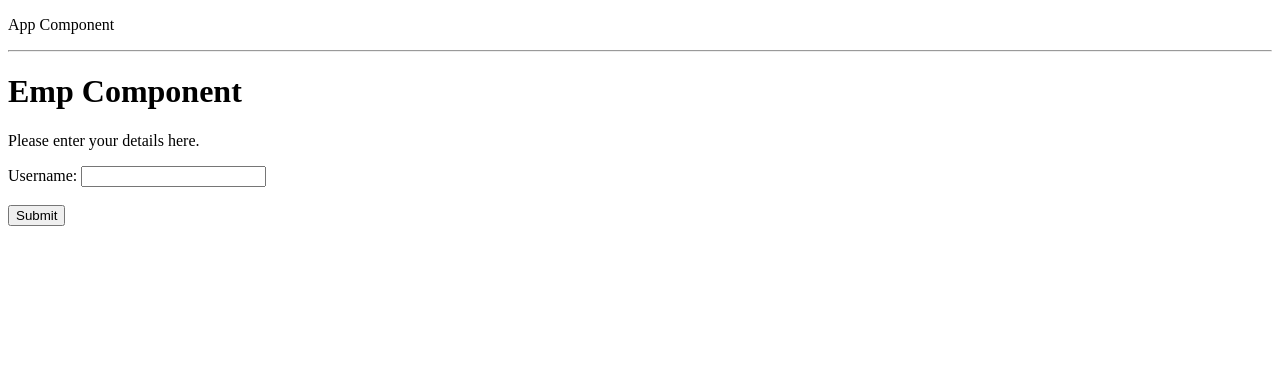
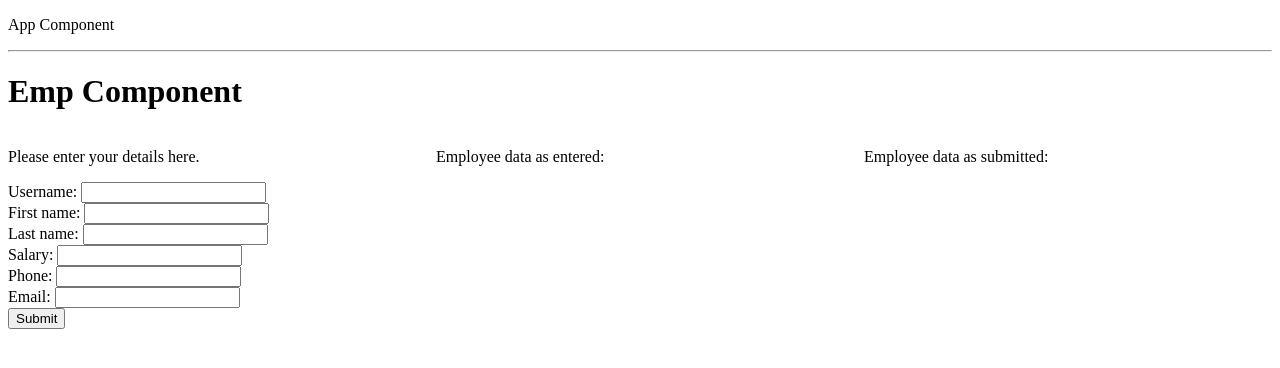
Before and after one commit to vamandeshmukh/sbi-react-app-2023, a React (Create React App) app: page / in a window 1280 px wide. Shown: the top 368 px of the page. Built offline with nearby package versions, Linux system fonts and the light colour scheme.

Commit message:
sbi react demo

```diff
--- a/public/index.html
+++ b/public/index.html
@@ -2,12 +2,19 @@
 <html lang="en">
 
 <head>
-
-
+  <meta charset="utf-8" />
+  <link rel="icon"
+    href="https://upload.wikimedia.org/wikipedia/commons/thumb/c/cc/SBI-logo.svg/240px-SBI-logo.svg.png" />
+  <meta name="viewport" content="width=device-width, initial-scale=1" />
+  <meta name="theme-color" content="#000000" />
+  <meta name="description" content="ReactJS Demo App for SBI IT training 4 Dec 2023" />
+  <link rel="apple-touch-icon"
+    href="https://upload.wikimedia.org/wikipedia/commons/thumb/c/cc/SBI-logo.svg/240px-SBI-logo.svg.png" />
+  <link rel="manifest" href="%PUBLIC_URL%/manifest.json" />
+  <title>SBI React App | 4 Dec 2023 | SBI IT</title>
 </head>
 
 <body>
-
 
   <div id="root"></div>
 
--- a/public/index2.html
+++ b/public/index2.html
@@ -2,7 +2,7 @@
 <html lang="en">
   <head>
     <meta charset="utf-8" />
-    <link rel="icon" href="%PUBLIC_URL%/favicon.ico" />
+    <link rel="icon" href="https://upload.wikimedia.org/wikipedia/commons/thumb/c/cc/SBI-logo.svg/240px-SBI-logo.svg.png" />
     <meta name="viewport" content="width=device-width, initial-scale=1" />
     <meta name="theme-color" content="#000000" />
     <meta
--- a/src/components/EmpData.js
+++ b/src/components/EmpData.js
@@ -3,13 +3,15 @@ import { useState } from "react";
 const EmpData = () => {
 
     const [emp, setEmp] = useState(
-        { username: '', firstName: '', lastName: '', phone: '', email: '' }
+        { username: '', firstName: '', lastName: '', salary: '', phone: '', email: '' }
     );
+    const [displayEmp, setDisplayEmp] = useState('');
 
 
     const handleEmp = (evt) => {
         console.log(evt.target.name);
         console.log(evt.target.value);
+        setDisplayEmp({ username: '', firstName: '', lastName: '', salary: '', phone: '', email: '' });
         setEmp({
             ...emp,
             [evt.target.name]: evt.target.value
@@ -18,23 +20,60 @@ const EmpData = () => {
 
     const submitEmp = (evt) => {
         console.log(emp);
-        // code
+        setDisplayEmp(emp);
+        setEmp({ username: '', firstName: '', lastName: '', salary: '', phone: '', email: '' });
         evt.preventDefault();
     };
 
     return (
         <div>
             <h1>Emp Component</h1>
+            <div style={{ display: "grid", gridTemplateColumns: "repeat(3, 1fr)", gridGap: 20 }}>
                 <div>
                     <p>Please enter your details here.</p>
                     <form onSubmit={submitEmp}>
                         <label>Username: </label>
                         <input type="text" name="username" value={emp.username} onChange={handleEmp} />
-                    <br /><br />
+                        <br />
+                        <label>First name: </label>
+                        <input type="text" name="firstName" value={emp.firstName} onChange={handleEmp} />
+                        <br />
+                        <label>Last name: </label>
+                        <input type="text" name="lastName" value={emp.lastName} onChange={handleEmp} />
+                        <br />
+                        <label>Salary: </label>
+                        <input type="number" name="salary" value={emp.salary} onChange={handleEmp} />
+                        <br />
+                        <label>Phone: </label>
+                        <input type="tel" name="phone" value={emp.phone} onChange={handleEmp} />
+                        <br />
+                        <label>Email: </label>
+                        <input type="email" name="email" value={emp.email} onChange={handleEmp} />
+                        <br />
                         <input type="submit" value="Submit" />
                     </form>
                 </div>
-            <p></p>
+                <div>
+                    <p>Employee data as entered:</p>
+                    <p>{emp.username}</p>
+                    <p>{emp.firstName}</p>
+                    <p>{emp.lastName}</p>
+                    <p>{emp.salary}</p>
+                    <p>{emp.phone}</p>
+                    <p>{emp.email}</p>
+                </div>
+                <div>
+                    <p>Employee data as submitted:</p>
+                    {displayEmp && <div>
+                        <p>{displayEmp.username}</p>
+                        <p>{displayEmp.firstName}</p>
+                        <p>{displayEmp.lastName}</p>
+                        <p>{displayEmp.salary}</p>
+                        <p>{displayEmp.phone}</p>
+                        <p>{displayEmp.email}</p>
+                    </div>}
+                </div>
+            </div>
         </div>
     );
 };
```
Also changed, not shown: src/components/Home.js (added, +11 -0 lines). Lines whose indentation alone changed are shown as unchanged.
